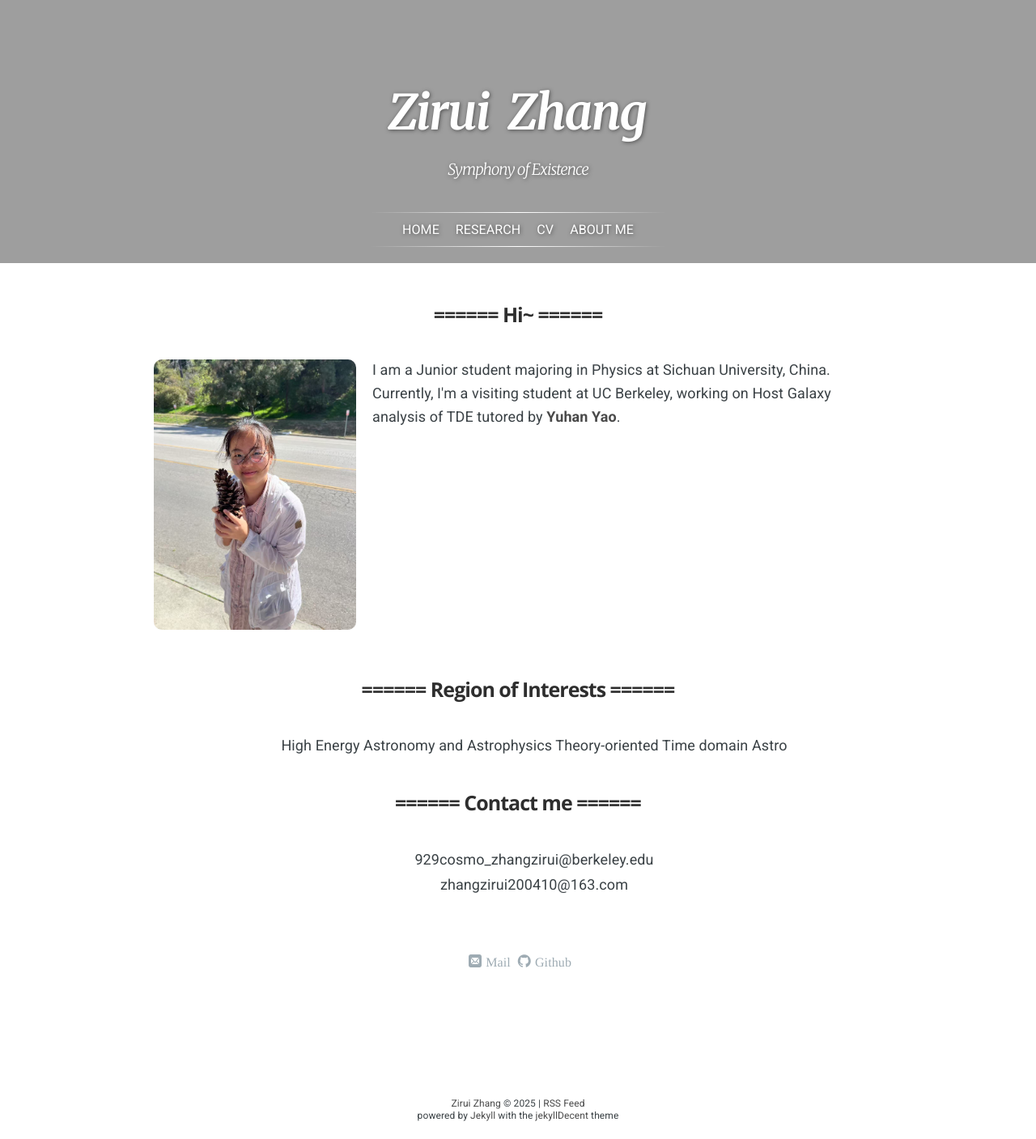
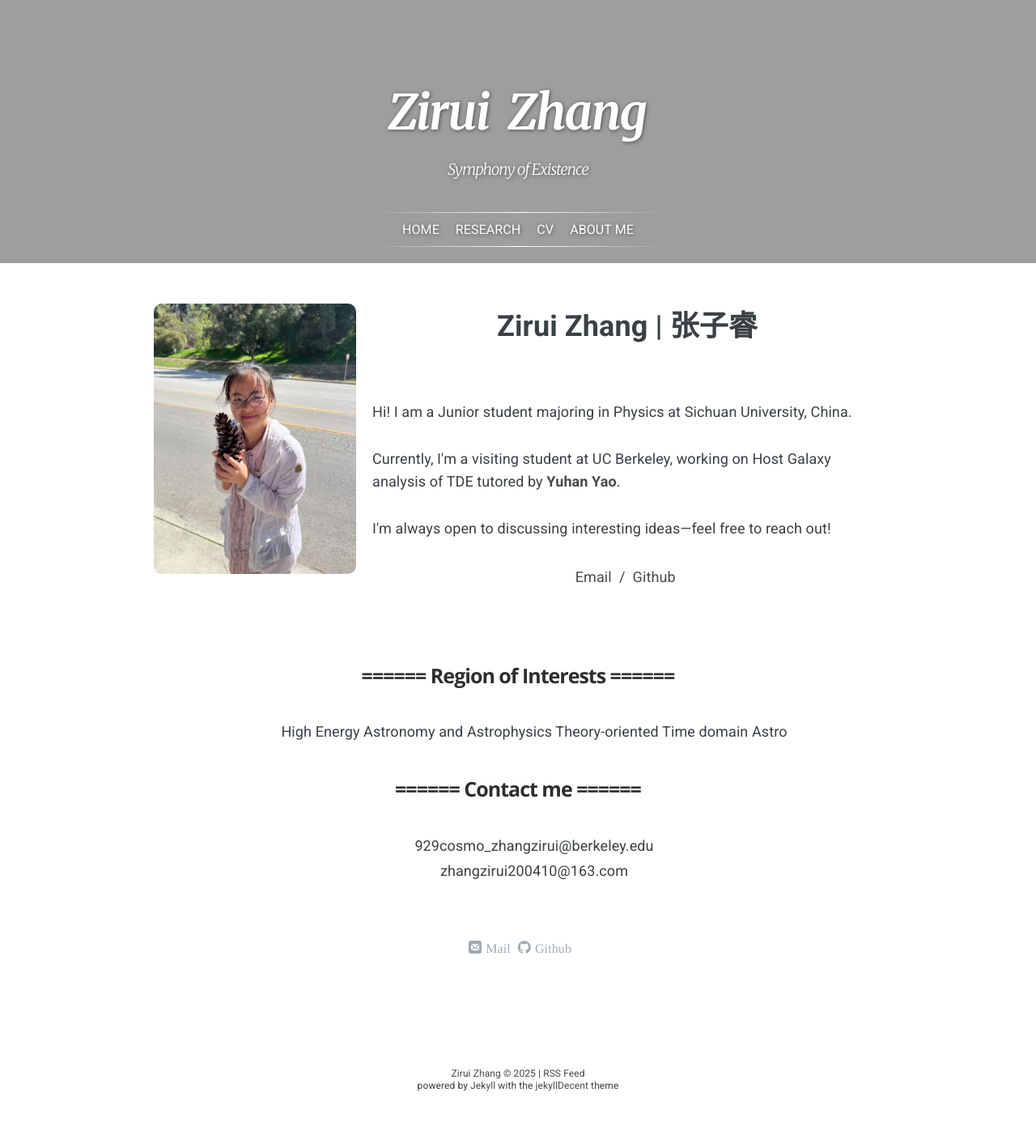
Before and after one commit to ZAKIRAM0/ZAKIRAM0.github.io, a Jekyll site: the page built from index.html, in a window 1280 px wide. Shown: the whole page at 81% size. Built offline with Jekyll 4.4.1, drawn with Linux system fonts in a browser that asks for light colours; nearby versions of some CDN libraries; some web fonts are replaced; library files that are not in the unit come from our copies; a script that is not in the unit is left out; comment, search, counter and statistics services are not loaded; after the commit the page ends 1370 px from its top, so only the background shows below that.

Commit message:
change the profile

```diff
--- a/_includes/footer.html
+++ b/_includes/footer.html
@@ -5,7 +5,7 @@
     <a href="https://github.com/ZAKIRAM0" itemprop="sameAs" class="icon-github">Github</a>
 </div>
 <br>
-<div style="width: 100px; height: 100px; margin: 0 auto;">
+<div style="width: 80px; height: 80px; margin: 0 auto;">
     <script type="text/javascript" id="clstr_globe" src="//clustrmaps.com/globe.js?d=IC4ia-l5SILJRKxpuqqfY8qV_65HuG1YKESP7lzZQs8"></script>
 </div>
 
--- a/index.html
+++ b/index.html
@@ -72,12 +72,23 @@ layout: default
     />
 
     <div class="profile-text">
+      <p class="name" style="text-align: center; font-weight: bold; font-size: 2em;">
+        Zirui Zhang | 张子睿
+      </p>
       <p>
-        I am a Junior student majoring in Physics at Sichuan University, China.
-        Currently, I'm a visiting student at UC Berkeley, working on Host Galaxy
-        analysis of TDE tutored by
+        Hi! I am a Junior student majoring in Physics at Sichuan University, China.
+        <br><br>
+        Currently, I'm a visiting student at UC Berkeley, working on Host Galaxy analysis of TDE tutored by
         <b><a href="https://yaoyuhan.github.io/">Yuhan Yao</a></b>.
+        <br><br>
+        I'm always open to discussing interesting ideas—feel free to reach out!
       </p>
+      <p style="text-align:center">
+      <a href="mailto:929cosmo_zhangzirui@berkeley.edu">Email</a> &nbsp;/&nbsp;
+      <a href="https://github.com/ZAKIRAM0">Github</a>&nbsp;
+      </p>
+
+    </p>
     </div>
   </div>
 
```
Also changed, not shown: other parts of index.html (+2 -2 lines).
